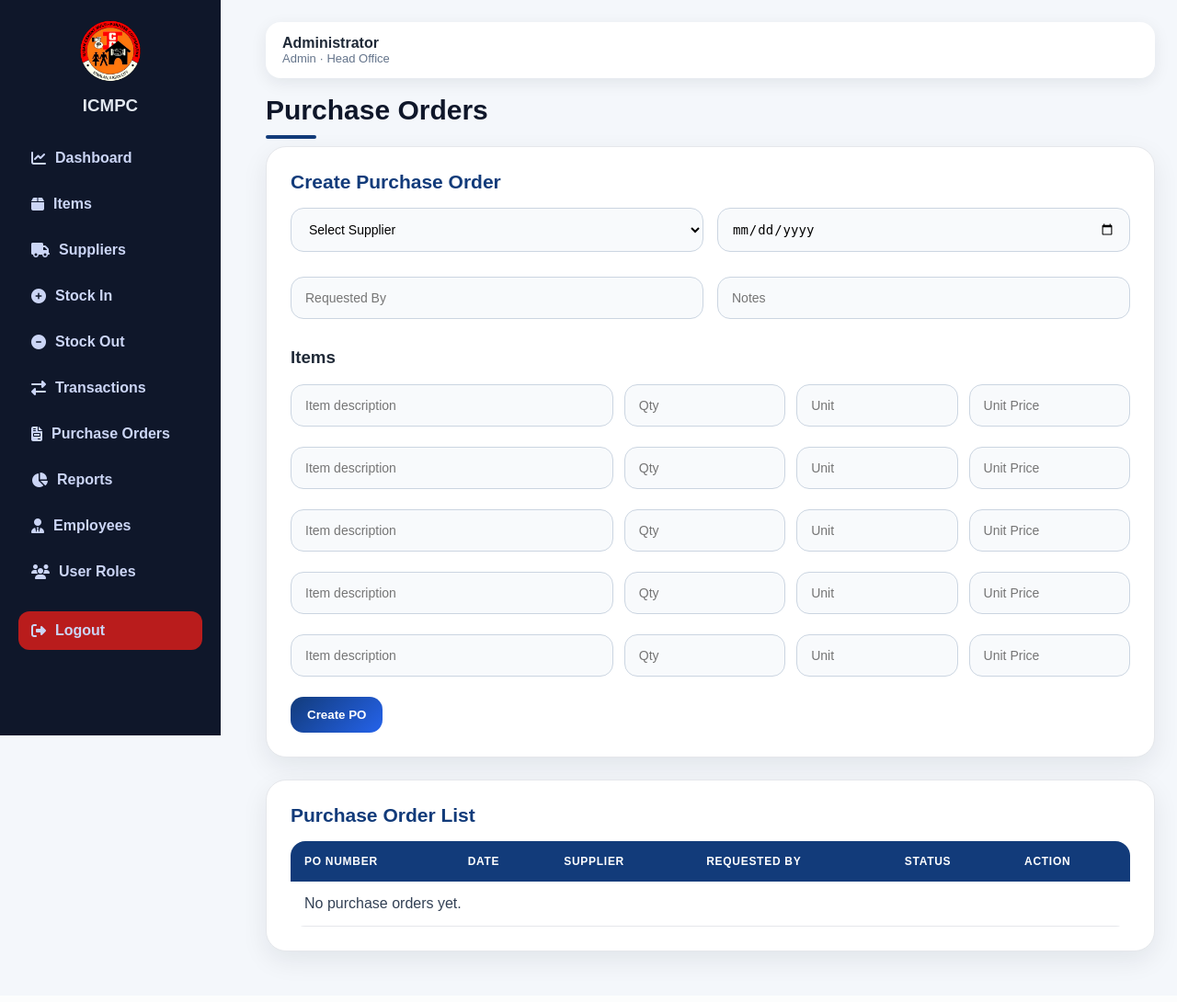
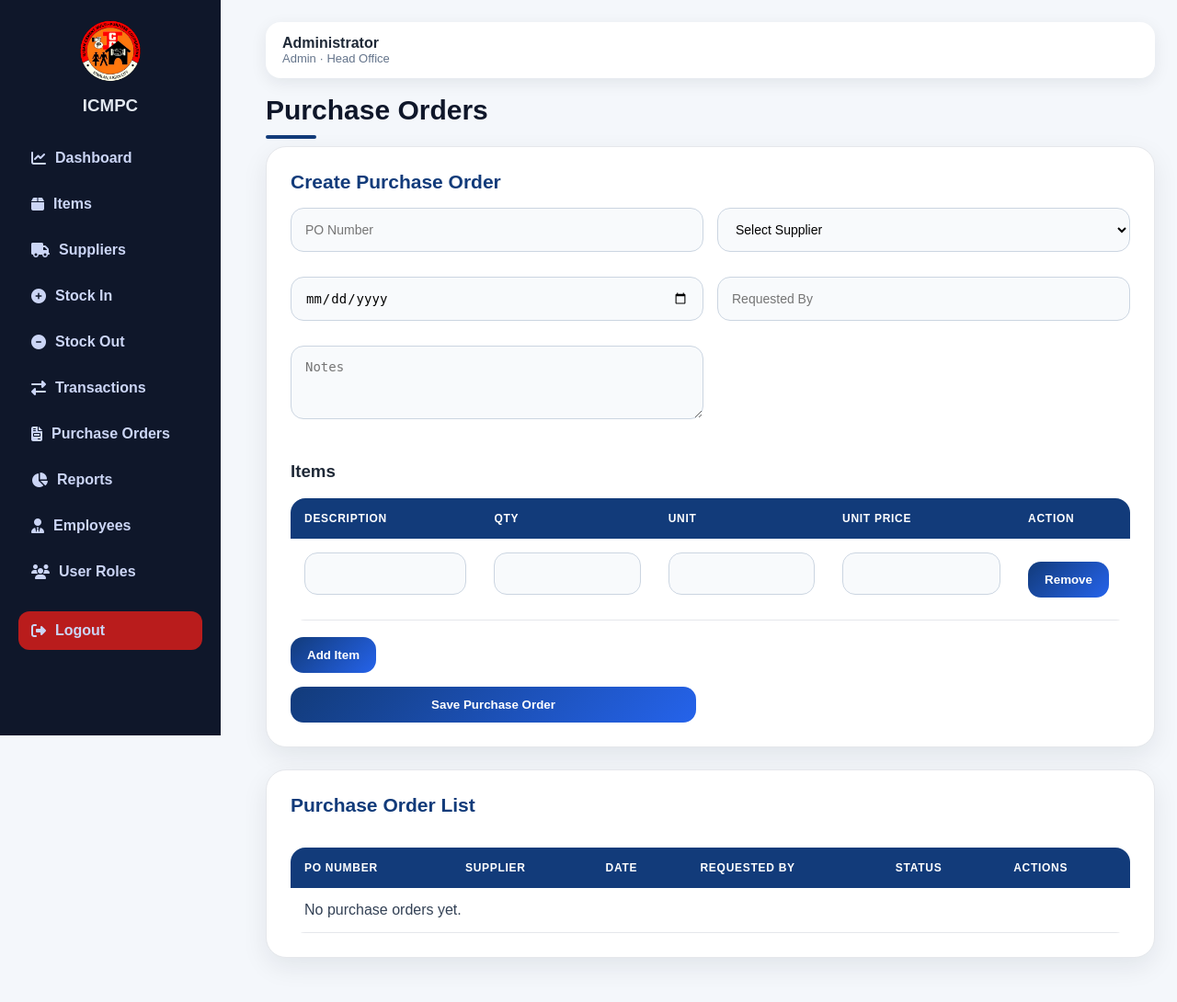
Before and after one commit to hamotk1010-cloud/icmpc-inventory-system, a Flask app: page /purchase-orders in a window 1280 px wide. Shown: the whole page at 92% size. Before the commit the page ends 1054 px from the top, so only its background shows below. Run offline with Flask 3, Linux system fonts and the light colour scheme; a user stored in the database is signed in; data that the repository does not hold is empty; some libraries are stand-ins or nearby versions.

Commit message:
Allow manual PO number and delete purchase orders

```diff
--- a/app.py
+++ b/app.py
@@ -914,67 +914,79 @@ def purchase_orders():
     conn = get_db_connection()
 
     if request.method == "POST":
-        po_number = "PO-" + datetime.now().strftime("%Y%m%d%H%M%S")
+        po_number = request.form.get("po_number")
         supplier_id = request.form.get("supplier_id") or None
         po_date = request.form.get("po_date") or datetime.now().strftime("%Y-%m-%d")
         requested_by = request.form.get("requested_by")
         notes = request.form.get("notes")
 
-        if using_postgres():
-            cur = execute(conn, """
-                INSERT INTO purchase_orders
-                (po_number, supplier_id, po_date, requested_by, status, notes, created_at)
-                VALUES (?, ?, ?, ?, ?, ?, ?)
-                RETURNING id
-            """, (
-                po_number,
-                supplier_id,
-                po_date,
-                requested_by,
-                "Pending",
-                notes,
-                datetime.now().strftime("%Y-%m-%d %H:%M:%S")
-            ))
-            po_id = cur.fetchone()["id"]
-        else:
-            cur = execute(conn, """
-                INSERT INTO purchase_orders
-                (po_number, supplier_id, po_date, requested_by, status, notes, created_at)
-                VALUES (?, ?, ?, ?, ?, ?, ?)
-            """, (
-                po_number,
-                supplier_id,
-                po_date,
-                requested_by,
-                "Pending",
-                notes,
-                datetime.now().strftime("%Y-%m-%d %H:%M:%S")
-            ))
-            po_id = cur.lastrowid
-
-        descriptions = request.form.getlist("description[]")
-        quantities = request.form.getlist("po_quantity[]")
-        units = request.form.getlist("po_unit[]")
-        prices = request.form.getlist("unit_price[]")
-
-        for desc, qty, unit, price in zip(descriptions, quantities, units, prices):
-            if desc and desc.strip():
-                execute(conn, """
-                    INSERT INTO purchase_order_items
-                    (po_id, item_description, quantity, unit, unit_price)
-                    VALUES (?, ?, ?, ?, ?)
+        if not po_number:
+            flash("PO Number is required.", "danger")
+            conn.close()
+            return redirect(url_for("purchase_orders"))
+
+        try:
+            if using_postgres():
+                cur = execute(conn, """
+                    INSERT INTO purchase_orders
+                    (po_number, supplier_id, po_date, requested_by, status, notes, created_at)
+                    VALUES (?, ?, ?, ?, ?, ?, ?)
+                    RETURNING id
                 """, (
-                    po_id,
-                    desc.strip(),
-                    int(qty or 0),
-                    unit,
-                    float(price or 0)
+                    po_number,
+                    supplier_id,
+                    po_date,
+                    requested_by,
+                    "Pending",
+                    notes,
+                    datetime.now().strftime("%Y-%m-%d %H:%M:%S")
                 ))
-
-        conn.commit()
-        conn.close()
-
-        flash("Purchase order created successfully.", "success")
+                po_id = cur.fetchone()["id"]
+            else:
+                cur = execute(conn, """
+                    INSERT INTO purchase_orders
+                    (po_number, supplier_id, po_date, requested_by, status, notes, created_at)
+                    VALUES (?, ?, ?, ?, ?, ?, ?)
+                """, (
+                    po_number,
+                    supplier_id,
+                    po_date,
+                    requested_by,
+                    "Pending",
+                    notes,
+                    datetime.now().strftime("%Y-%m-%d %H:%M:%S")
+                ))
+                po_id = cur.lastrowid
+
+            descriptions = request.form.getlist("description[]")
+            quantities = request.form.getlist("po_quantity[]")
+            units = request.form.getlist("po_unit[]")
+            prices = request.form.getlist("unit_price[]")
+
+            for desc, qty, unit, price in zip(descriptions, quantities, units, prices):
+                if desc and desc.strip():
+                    execute(conn, """
+                        INSERT INTO purchase_order_items
+                        (po_id, item_description, quantity, unit, unit_price)
+                        VALUES (?, ?, ?, ?, ?)
+                    """, (
+                        po_id,
+                        desc.strip(),
+                        int(qty or 0),
+                        unit,
+                        float(price or 0)
+                    ))
+
+            conn.commit()
+            flash("Purchase order created successfully.", "success")
+
+        except Exception as e:
+            conn.rollback()
+            flash(f"Error creating purchase order: {e}", "danger")
+
+        finally:
+            conn.close()
+
         return redirect(url_for("purchase_orders"))
 
     po_list = fetchall(conn, """
@@ -988,6 +1000,34 @@ def purchase_orders():
     conn.close()
 
     return render_template("purchase_orders.html", purchase_orders=po_list, suppliers=supplier_list)
+
+@app.route("/purchase-orders/delete/<int:po_id>", methods=["POST"])
+def delete_purchase_order(po_id):
+    check = require_login()
+    if check:
+        return check
+
+    if session.get("role") != "admin":
+        flash("Admin access only.", "danger")
+        return redirect(url_for("purchase_orders"))
+
+    conn = get_db_connection()
+
+    try:
+        execute(conn, "DELETE FROM purchase_order_items WHERE po_id = ?", (po_id,))
+        execute(conn, "DELETE FROM purchase_orders WHERE id = ?", (po_id,))
+
+        conn.commit()
+        flash("Purchase order deleted successfully.", "success")
+
+    except Exception as e:
+        conn.rollback()
+        flash(f"Error deleting purchase order: {e}", "danger")
+
+    finally:
+        conn.close()
+
+    return redirect(url_for("purchase_orders"))
 
 @app.route("/purchase-orders/add", methods=["GET", "POST"])
 def add_purchase_order():
--- a/templates/purchase_orders.html
+++ b/templates/purchase_orders.html
@@ -1,12 +1,15 @@
 {% extends "base.html" %}
 {% block content %}
+
 <h1>Purchase Orders</h1>
 
 <section class="panel">
     <h2>Create Purchase Order</h2>
 
-    <form method="POST">
-        <div class="form-grid">
+    <form method="POST" class="form-grid">
+
+        <input name="po_number" placeholder="PO Number" required>
+
         <select name="supplier_id">
             <option value="">Select Supplier</option>
             {% for s in suppliers %}
@@ -15,46 +18,121 @@
         </select>
 
         <input type="date" name="po_date">
+
         <input name="requested_by" placeholder="Requested By">
-            <input name="notes" placeholder="Notes">
+
+        <textarea name="notes" placeholder="Notes"></textarea>
+
+        <div style="grid-column: 1 / -1;">
+            <h3>Items</h3>
+
+            <table id="poItemsTable">
+                <thead>
+                    <tr>
+                        <th>Description</th>
+                        <th>Qty</th>
+                        <th>Unit</th>
+                        <th>Unit Price</th>
+                        <th>Action</th>
+                    </tr>
+                </thead>
+
+                <tbody>
+                    <tr>
+                        <td><input name="description[]" required></td>
+                        <td><input name="po_quantity[]" type="number" min="1" required></td>
+                        <td><input name="po_unit[]"></td>
+                        <td><input name="unit_price[]" type="number" step="0.01"></td>
+                        <td>
+                            <button type="button" onclick="removePoRow(this)">Remove</button>
+                        </td>
+                    </tr>
+                </tbody>
+            </table>
+
+            <br>
+            <button type="button" onclick="addPoRow()">Add Item</button>
         </div>
 
-        <h3>Items</h3>
-
-        {% for i in range(5) %}
-        <div class="po-row">
-            <input name="description[]" placeholder="Item description" {% if i == 0 %}required{% endif %}>
-            <input name="po_quantity[]" type="number" placeholder="Qty" {% if i == 0 %}required{% endif %}>
-            <input name="po_unit[]" placeholder="Unit">
-            <input name="unit_price[]" type="number" step="0.01" placeholder="Unit Price">
-        </div>
-        {% endfor %}
-
-        <button type="submit">Create PO</button>
+        <button type="submit">Save Purchase Order</button>
     </form>
 </section>
 
 <section class="panel">
+    <div class="panel-head">
         <h2>Purchase Order List</h2>
+    </div>
 
     <table>
         <thead>
-            <tr><th>PO Number</th><th>Date</th><th>Supplier</th><th>Requested By</th><th>Status</th><th>Action</th></tr>
+            <tr>
+                <th>PO Number</th>
+                <th>Supplier</th>
+                <th>Date</th>
+                <th>Requested By</th>
+                <th>Status</th>
+                <th>Actions</th>
+            </tr>
         </thead>
+
         <tbody>
         {% for po in purchase_orders %}
             <tr>
                 <td>{{ po.po_number }}</td>
+                <td>{{ po.supplier_name or "N/A" }}</td>
                 <td>{{ po.po_date }}</td>
-                <td>{{ po.supplier_name or "N/A" }}</td>
-                <td>{{ po.requested_by }}</td>
-                <td><span class="badge">{{ po.status }}</span></td>
-                <td><a class="btn-small" href="{{ url_for('print_purchase_order', po_id=po.id) }}" target="_blank">Print PO</a></td>
+                <td>{{ po.requested_by or "N/A" }}</td>
+                <td>{{ po.status or "Pending" }}</td>
+                <td>
+                    <a href="{{ url_for('print_purchase_order', po_id=po.id) }}" class="btn-small">Print</a>
+
+                    {% if session.get("role") == "admin" %}
+                    <form method="POST" action="{{ url_for('delete_purchase_order', po_id=po.id) }}" style="display:inline;">
+                        <button type="submit" class="btn-small" onclick="return confirm('Delete this purchase order?')">
+                            Delete
+                        </button>
+                    </form>
+                    {% endif %}
+                </td>
             </tr>
         {% else %}
-            <tr><td colspan="6">No purchase orders yet.</td></tr>
+            <tr>
+                <td colspan="6">No purchase orders yet.</td>
+            </tr>
         {% endfor %}
         </tbody>
     </table>
 </section>
+
+<script>
+function addPoRow() {
+    const tbody = document.querySelector("#poItemsTable tbody");
+
+    const row = document.createElement("tr");
+
+    row.innerHTML = `
+        <td><input name="description[]" required></td>
+        <td><input name="po_quantity[]" type="number" min="1" required></td>
+        <td><input name="po_unit[]"></td>
+        <td><input name="unit_price[]" type="number" step="0.01"></td>
+        <td>
+            <button type="button" onclick="removePoRow(this)">Remove</button>
+        </td>
+    `;
+
+    tbody.appendChild(row);
+}
+
+function removePoRow(button) {
+    const tbody = document.querySelector("#poItemsTable tbody");
+
+    if (tbody.rows.length <= 1) {
+        alert("At least one item is required.");
+        return;
+    }
+
+    button.closest("tr").remove();
+}
+</script>
+
 {% endblock %}
```
Also changed, not shown: inventory.db. Lines whose indentation alone changed are shown as unchanged.
